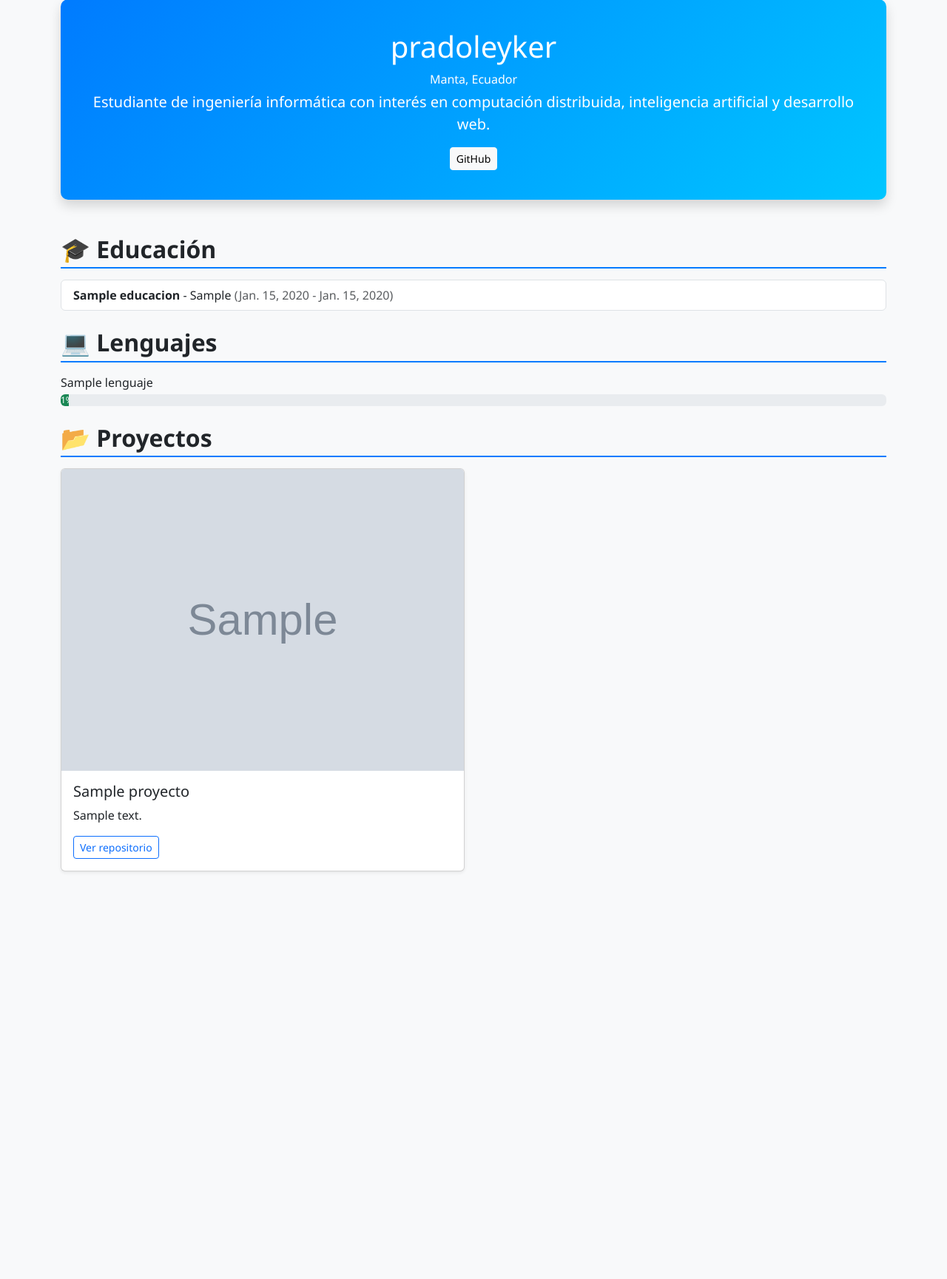
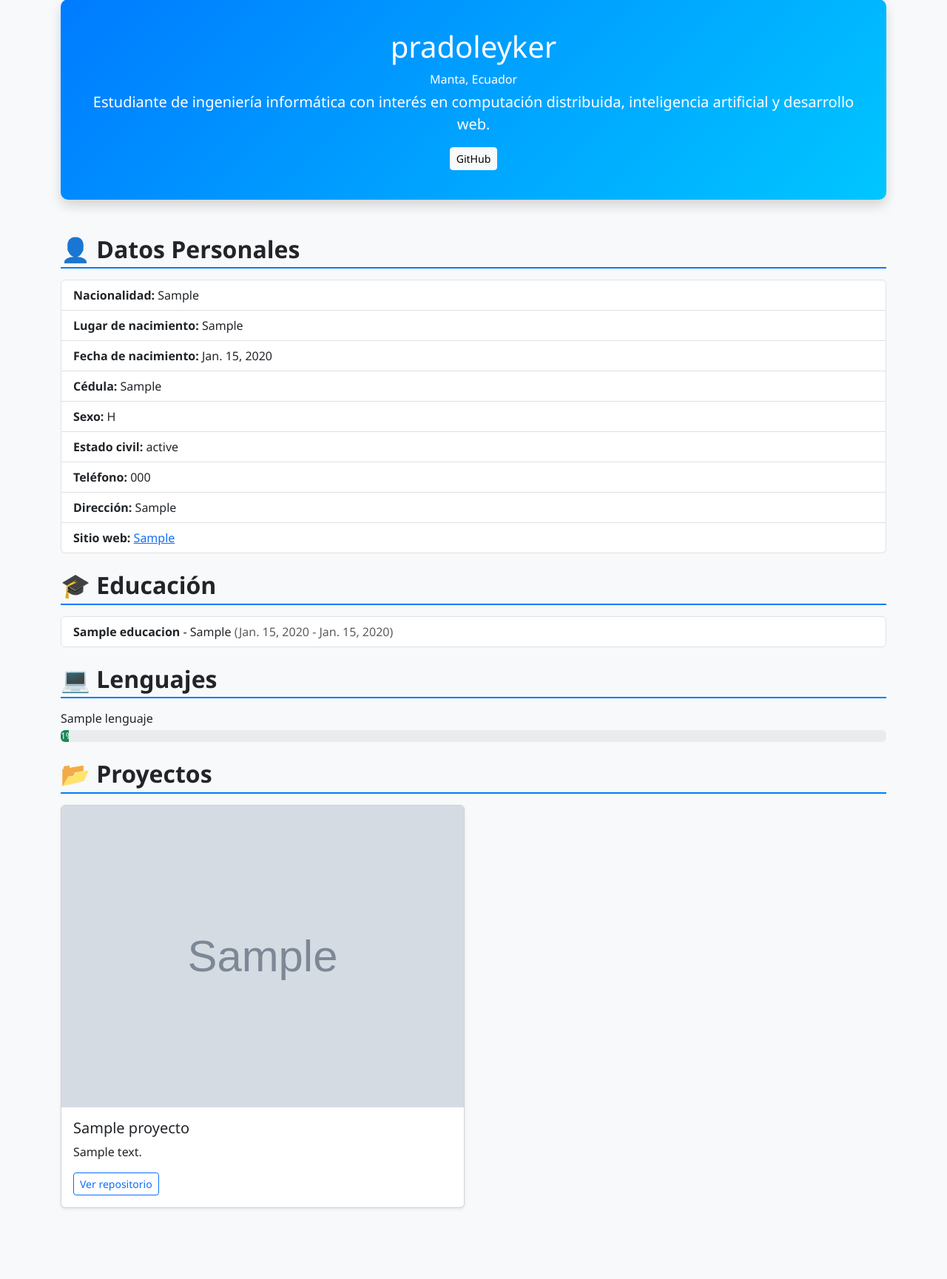
Before and after one commit to alepradofranco/hojadevida, a Django app: page / in a window 1280 px wide. Shown: the part 49-1778 px from the top of the page at 74% size. Before the commit the page ends 1228 px from the top, so only its background shows below. Run offline with Django 5.2, Linux system fonts and the light colour scheme; data comes from the database, SQL or seed files in the repository; tables that the repository leaves empty hold one stand-in row (values such as "Sample post"); grey boxes marked "Sample" are stand-in pictures.

Commit message:
Agrego modelo DatosPersonales y sección en hoja de vida

```diff
--- a/tasks/admin.py
+++ b/tasks/admin.py
@@ -1,7 +1,8 @@
 from django.contrib import admin
-from .models import Perfil, Educacion, Lenguaje, Proyecto
+from .models import Perfil, DatosPersonales, Educacion, Lenguaje, Proyecto
 
 admin.site.register(Perfil)
+admin.site.register(DatosPersonales)
 admin.site.register(Educacion)
 admin.site.register(Lenguaje)
 admin.site.register(Proyecto)
--- a/tasks/models.py
+++ b/tasks/models.py
@@ -11,6 +11,21 @@ class Perfil(models.Model):
 
     def __str__(self):
         return self.user.username
+
+class DatosPersonales(models.Model):
+    perfil = models.OneToOneField(Perfil, related_name='datos_personales', on_delete=models.CASCADE)
+    nacionalidad = models.CharField(max_length=50, blank=True)
+    lugar_nacimiento = models.CharField(max_length=100, blank=True)
+    fecha_nacimiento = models.DateField(blank=True, null=True)
+    numero_cedula = models.CharField(max_length=20, blank=True)
+    sexo = models.CharField(max_length=1, choices=[('H','Hombre'),('M','Mujer')], blank=True)
+    estado_civil = models.CharField(max_length=50, blank=True)
+    telefono = models.CharField(max_length=20, blank=True)
+    direccion = models.CharField(max_length=200, blank=True)
+    sitio_web = models.URLField(blank=True)
+
+    def __str__(self):
+        return f"Datos de {self.perfil.user.username}"
 
 class Educacion(models.Model):
     perfil = models.ForeignKey(Perfil, related_name='educacion', on_delete=models.CASCADE)
--- a/tasks/templates/hoja.html
+++ b/tasks/templates/hoja.html
@@ -41,6 +41,31 @@
             <a href="{{ perfil.github }}" class="btn btn-light btn-sm" target="_blank">GitHub</a>
         {% endif %}
     </div>
+
+    <!-- Datos Personales -->
+    <div class="mb-4">
+    <h2 class="section-title">👤 Datos Personales</h2>
+    {% if perfil.datos_personales %}
+        <ul class="list-group">
+            <li class="list-group-item"><strong>Nacionalidad:</strong> {{ perfil.datos_personales.nacionalidad }}</li>
+            <li class="list-group-item"><strong>Lugar de nacimiento:</strong> {{ perfil.datos_personales.lugar_nacimiento }}</li>
+            <li class="list-group-item"><strong>Fecha de nacimiento:</strong> {{ perfil.datos_personales.fecha_nacimiento }}</li>
+            <li class="list-group-item"><strong>Cédula:</strong> {{ perfil.datos_personales.numero_cedula }}</li>
+            <li class="list-group-item"><strong>Sexo:</strong> {{ perfil.datos_personales.sexo }}</li>
+            <li class="list-group-item"><strong>Estado civil:</strong> {{ perfil.datos_personales.estado_civil }}</li>
+            <li class="list-group-item"><strong>Teléfono:</strong> {{ perfil.datos_personales.telefono }}</li>
+            <li class="list-group-item"><strong>Dirección:</strong> {{ perfil.datos_personales.direccion }}</li>
+            <li class="list-group-item"><strong>Sitio web:</strong>
+                <a href="{{ perfil.datos_personales.sitio_web }}" target="_blank">
+                    {{ perfil.datos_personales.sitio_web }}
+                </a>
+            </li>
+        </ul>
+    {% else %}
+        <p class="text-muted">No hay datos personales registrados.</p>
+    {% endif %}
+</div>
+
 
     <!-- Educación -->
     <div class="mb-4">
```
Also changed, not shown: tasks/migrations/0002_alter_proyecto_perfil_datospersonales.py (added).
